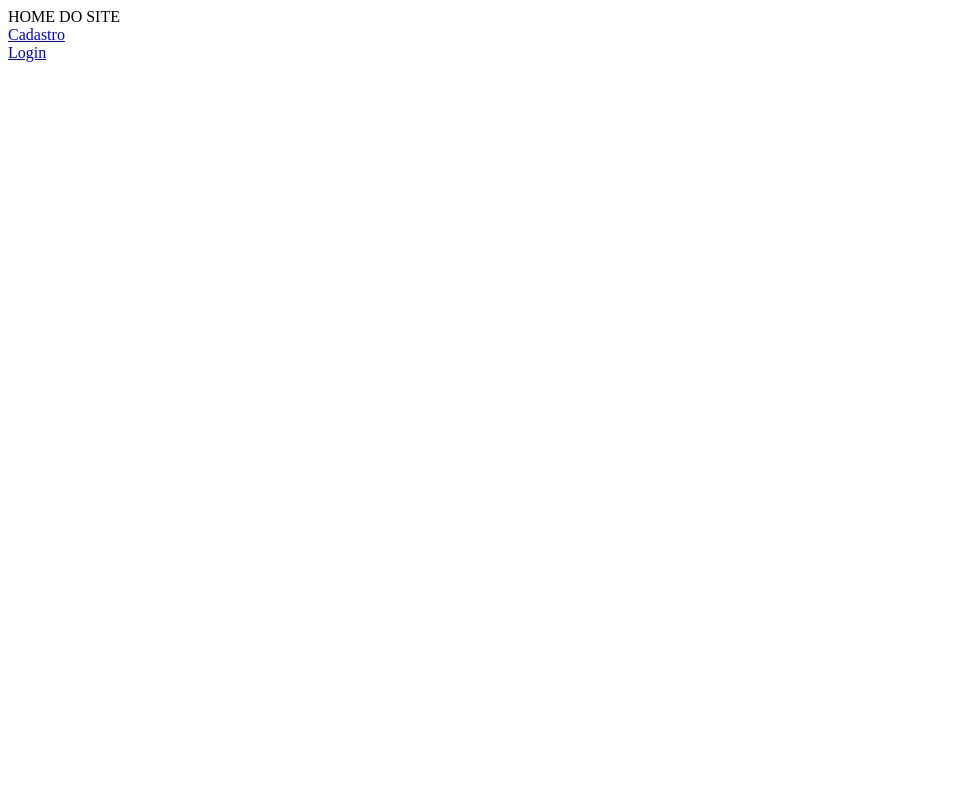
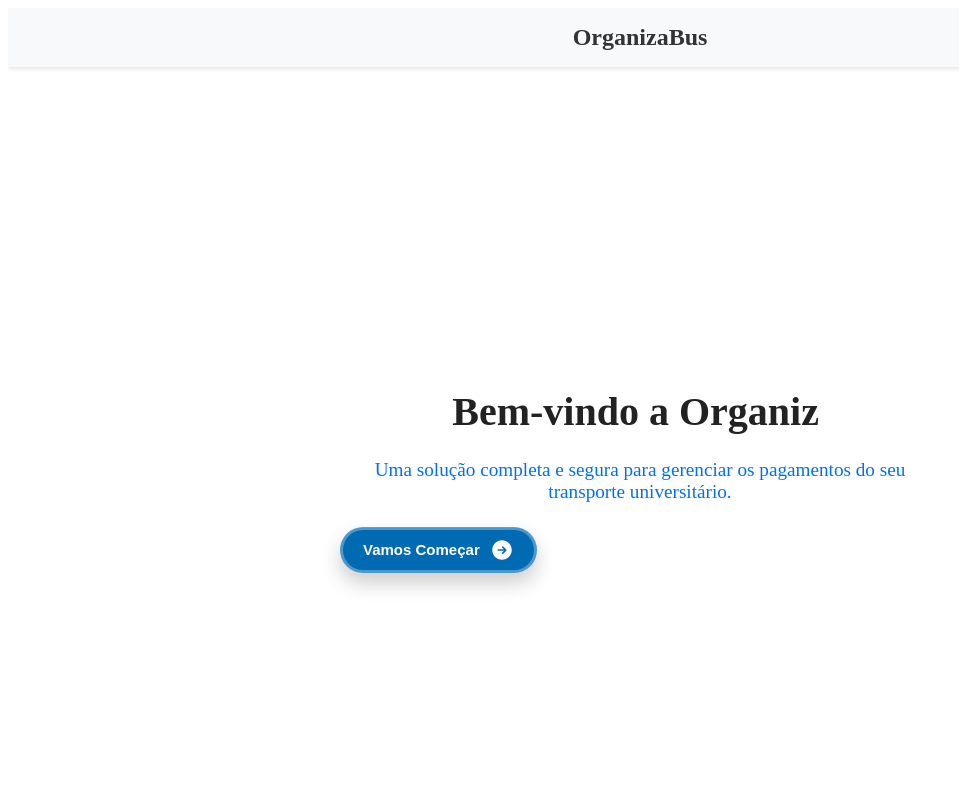
Before and after one commit to GabrielInacio07/OrganizaBus, a Next.js app: page / in a window 1280 px wide. Shown: the top 800 px of the page, without its empty margins (0-959 px from the left). Built offline with nearby package versions, Linux system fonts and the light colour scheme.

Commit message:
add botao vamo começar

```diff
--- /dev/null
+++ b/src/components/Navbar.js
@@ -0,0 +1,13 @@
+import Link from "next/link";
+import styles from "@/styles/Navbar.module.css";
+
+export default function Navbar() {
+  return (
+    <nav className={styles.navbar}>
+      <div className={styles.logo}>
+        <Link href="/">OrganizaBus</Link>
+      </div>
+
+    </nav>
+  );
+}
--- /dev/null
+++ b/src/components/StyledButton.js
@@ -0,0 +1,90 @@
+import styled from 'styled-components';
+import { useRouter } from 'next/router';
+
+
+const VamosComecar = () => {
+    const router = useRouter();
+    return (
+      <StyledWrapper>
+        <button className="button" onClick={() => router.push('/LoginPage')}>
+          Vamos Começar
+          <svg className="icon" viewBox="0 0 24 24" fill="currentColor">
+            <path fillRule="evenodd" d="M12 2.25c-5.385 0-9.75 4.365-9.75 9.75s4.365 9.75 9.75 9.75 9.75-4.365 9.75-9.75S17.385 2.25 12 2.25zm4.28 10.28a.75.75 0 000-1.06l-3-3a.75.75 0 10-1.06 1.06l1.72 1.72H8.25a.75.75 0 000 1.5h5.69l-1.72 1.72a.75.75 0 101.06 1.06l3-3z" clipRule="evenodd" />
+          </svg>
+        </button>
+      </StyledWrapper>
+    );
+  }
+
+  const StyledWrapper = styled.div`
+    .button {
+      position: relative;
+      transition: all 0.3s ease-in-out;
+      box-shadow: 0px 10px 20px rgba(0, 0, 0, 0.2);
+      padding-block: 0.5rem;
+      padding-inline: 1.25rem;
+      background-color: rgb(0 107 179);
+      border-radius: 9999px;
+      display: flex;
+      align-items: center;
+      justify-content: center;
+      color: #ffff;
+      gap: 10px;
+      font-weight: bold;
+      border: 3px solid #ffffff4d;
+      outline: none;
+      overflow: hidden;
+      font-size: 15px;
+      cursor: pointer;
+    }
+
+    .icon {
+      width: 24px;
+      height: 24px;
+      transition: all 0.3s ease-in-out;
+    }
+
+    .button:hover {
+      transform: scale(1.05);
+      border-color: #fff9;
+    }
+
+    .button:hover .icon {
+      transform: translate(4px);
+    }
+
+    .button:hover::before {
+      animation: shine 1.5s ease-out infinite;
+    }
+
+    .button::before {
+      content: "";
+      position: absolute;
+      width: 100px;
+      height: 100%;
+      background-image: linear-gradient(
+        120deg,
+        rgba(255, 255, 255, 0) 30%,
+        rgba(255, 255, 255, 0.8),
+        rgba(255, 255, 255, 0) 70%
+      );
+      top: 0;
+      left: -100px;
+      opacity: 0.6;
+    }
+
+    @keyframes shine {
+      0% {
+        left: -100px;
+      }
+
+      60% {
+        left: 100%;
+      }
+
+      to {
+        left: 100%;
+      }
+    }`;
+
+  export default VamosComecar;
--- a/src/pages/index.js
+++ b/src/pages/index.js
@@ -1,12 +1,78 @@
+import Navbar from "@/components/Navbar";
+import styles from "@/styles/Home.module.css";
+import { TypeAnimation } from "react-type-animation";
+import { Swiper, SwiperSlide } from "swiper/react";
+import "swiper/css";
+import "swiper/css/autoplay";
+import { Autoplay } from "swiper/modules";
+import { motion, useInView } from "framer-motion";
+import { useRef } from "react";
+import VamosComecar from "@/components/StyledButton";
 
-import Link from 'next/link'
-export default function Home(){
+export default function Home() {
+  const sobreRef = useRef(null);
+  const isInView = useInView(sobreRef, { once: true, margin: "-100px" });
 
-  return(
-    <div>
-     HOME DO SITE <br />
-     <Link href={'/cadastroPage'}>Cadastro</Link> <br />
-     <Link href={'/loginPage'}>Login</Link>
+  return (
+    <div className={styles.container}>
+      <Navbar />
+
+      <div className={styles.sliderWrapper}>
+        <Swiper
+          modules={[Autoplay]}
+          autoplay={{ delay: 4000, disableOnInteraction: false }}
+          loop
+          className={styles.swiper}
+        >
+          <SwiperSlide>
+            <div
+              className={styles.slide}
+              style={{ backgroundImage: "" }}
+            />
+          </SwiperSlide>
+          <SwiperSlide>
+            <div
+              className={styles.slide}
+              style={{ backgroundImage: "" }}
+            />
+          </SwiperSlide>
+          <SwiperSlide>
+            <div
+              className={styles.slide}
+              style={{ backgroundImage: "" }}
+            />
+          </SwiperSlide>
+        </Swiper>
+
+        <main className={styles.overlayContent}>
+          <h1 className={styles.title}>
+            <TypeAnimation
+              sequence={[" Bem-vindo a OrganizaBus", 2000, ""]}
+              speed={{ type: "keyStrokeDelayInMs", value: 120 }}
+              style={{ fontSize: "2.5rem" }}
+              repeat={Infinity}
+            />
+          </h1>
+          <p className={styles.description}>
+            Uma solução completa e segura para gerenciar os pagamentos do seu transporte universitário.
+          </p>
+          <VamosComecar/>
+        </main>
+      </div>
+
+      <div ref={sobreRef} className={styles.sobreWrapper}>
+        <motion.section
+          initial={{ opacity: 0, y: 50 }}
+          animate={isInView ? { opacity: 1, y: 0 } : {}}
+          transition={{ duration: 1 }}
+          className={styles.sobreSection}
+        >
+          <h2 className={styles.subtitle}>Sobre o OrganizaBus</h2>
+          <p className={styles.text}>
+            O OrganizaBus surgiu da necessidade de facilitar o controle financeiro e logístico dos transportes universitários. Nosso sistema permite que estudantes e organizadores tenham uma visão clara dos pagamentos, rotas, passageiros e muito mais.
+          </p>
+        </motion.section>
+      </div>
     </div>
-  )
+  );
 }
--- a/src/pages/layout.js
+++ b/src/pages/layout.js
@@ -1,6 +1,5 @@
 import { Geist, Geist_Mono } from "next/font/google";
-import "../styles/globals.css";
-
+import '../styles/globals.css'
 const geistSans = Geist({
   variable: "--font-geist-sans",
   subsets: ["latin"],
--- a/src/styles/Botao.module.css
+++ b/src/styles/Botao.module.css
@@ -5,6 +5,6 @@
     color: white;
     font-size: 16px;
     font-weight: bold;
-    border-radius: 10px;
+    border-radius: 25px;
     cursor: pointer;
 }
--- /dev/null
+++ b/src/styles/Home.module.css
@@ -0,0 +1,99 @@
+.container {
+  width: 100%;
+  min-height: 100vh;
+  overflow-x: hidden;
+  justify-content: center;
+}
+
+/* Slider */
+.sliderWrapper {
+  position: relative;
+  height: 100vh;
+  overflow: hidden;
+}
+
+.swiper {
+  height: 100%;
+}
+
+.slide {
+  height: 100vh;
+  background-size: cover;
+  background-position: center;
+  filter: brightness(0.5); /* escurece a imagem de fundo */
+}
+
+/* Conteúdo por cima do slider */
+.overlayContent {
+  align-content: center;
+  justify-content: center;
+  position: absolute;
+  top: 50%;
+  left: 50%;
+  transform: translate(-50%, -50%);
+  color: white;
+  text-align: center;
+  z-index: 10;
+}
+
+.title {
+  font-size: 2.5rem;
+  margin-bottom: 1rem;
+  color: #222;
+}
+
+.description {
+  font-size: 1.2rem;
+  max-width: 600px;
+  margin: 1.5rem auto;
+  color: #0070f3; /* branco para aparecer no slider */
+}
+
+.button {
+  background-color: #0070f3;
+  color: white;
+  padding: 0.8rem 1.5rem;
+  border-radius: 5px;
+  text-decoration: none;
+  font-weight: bold;
+  transition: background-color 0.3s;
+}
+
+.button:hover {
+  background-color: #005bb5;
+}
+
+/* Seção Sobre */
+.sobreWrapper {
+  padding: 4rem 1rem;
+  background-color: #f7f7f7;
+  text-align: center;
+}
+
+.sobreSection {
+  max-width: 800px;
+  margin: 0 auto;
+}
+
+.subtitle {
+  font-size: 2rem;
+  font-weight: bold;
+  margin-bottom: 1rem;
+  color: #222;
+}
+
+.text {
+  font-size: 1.2rem;
+  color: #555;
+}
+
+/* Main (caso use depois) */
+.main {
+  display: flex;
+  flex-direction: column;
+  justify-content: center;
+  align-items: center;
+  text-align: center;
+  padding: 2rem;
+  margin-top: 2rem;
+}
--- /dev/null
+++ b/src/styles/Navbar.module.css
@@ -0,0 +1,15 @@
+.navbar {
+    display: flex;
+    justify-content: center;
+    align-items: center;
+    padding: 1rem 2rem;
+    background-color: #f8f9fa;
+    box-shadow: 0 2px 4px rgba(0, 0, 0, 0.1);
+  }
+
+  .logo a {
+    font-size: 1.5rem;
+    font-weight: bold;
+    color: #333;
+    text-decoration: none;
+  }
```
Also changed, not shown: src/pages/cadastroPage.js (+5 -6 lines).
